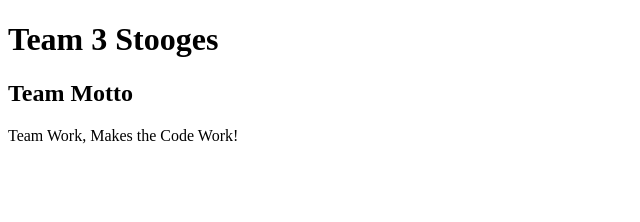
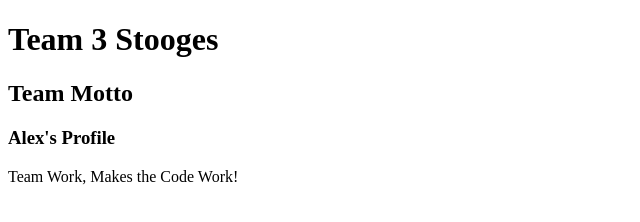
Before and after one commit to nmalcock/team3Stooges, a plain HTML site: page index.html in a window 1280 px wide. Shown: the whole page, without its empty margins (0-640 px from the left). Drawn offline with Linux system fonts and the light colour scheme.

Commit message:
alexs branch

```diff
--- a/index.html
+++ b/index.html
@@ -9,6 +9,7 @@
 <body>
     <h1>Team 3 Stooges</h1>
     <h2>Team Motto</h2>
+    <h3>Alex's Profile</h3>
     <p>Team Work, Makes the Code Work!</p>
 </body>
 </html>
```
